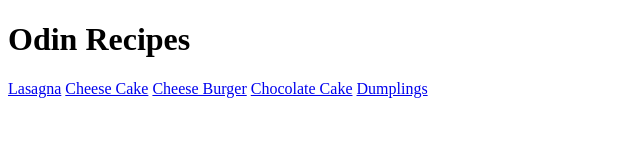
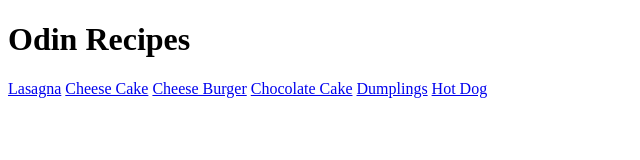
Before and after one commit to t0bi-0ss/odin_recipes, a plain HTML site: page index.html in a window 1280 px wide. Shown: the full height of the page, 0-640 px from the left. Drawn offline with Linux system fonts and the light colour scheme.

Commit message:
Add link to hot_dog.html on index.html

```diff
--- a/index.html
+++ b/index.html
@@ -11,5 +11,6 @@
         <a href="recipes/cheese_burger.html">Cheese Burger</a>
         <a href="recipes/chocolate_cake.html">Chocolate Cake</a>
         <a href="recipes/dumplings.html">Dumplings</a>
+        <a href="recipes/hot_dog.html">Hot Dog</a>
     </body>
 </html>
```
